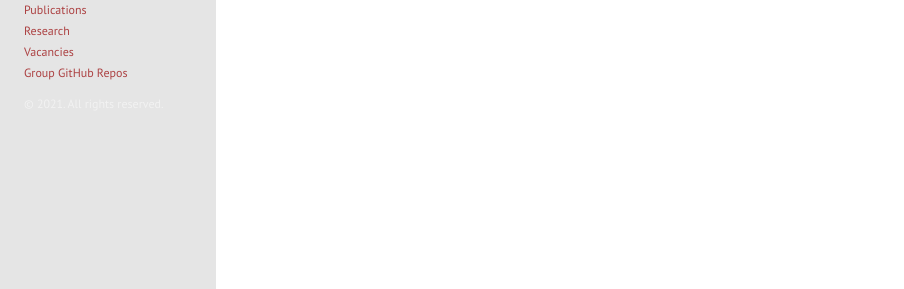
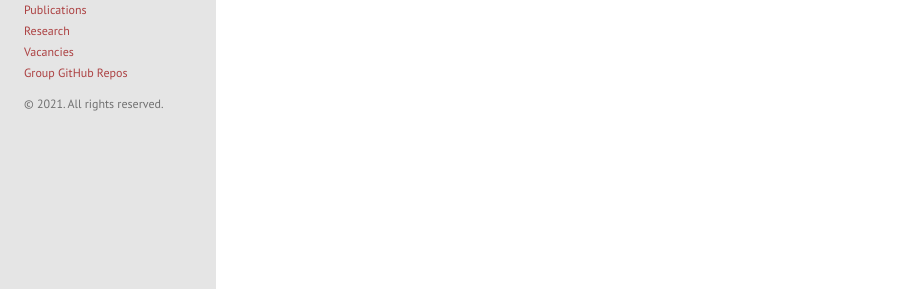
Before and after one commit to lrgresearch/oldwebsite, a Jekyll site: the page built from projects.md, in a window 1280 px wide. Shown: the part 207-496 px from the top of the page, without its empty margins (0-904 px from the left). Built offline with Jekyll 4.4.1, drawn with Linux system fonts in a browser that asks for light colours.

Commit message:
Update poole.css

```diff
--- a/public/css/poole.css
+++ b/public/css/poole.css
@@ -291,6 +291,7 @@ tbody tr:nth-child(odd) th {
   padding-right: 1rem;
   margin-left:  auto;
   margin-right: auto;
+  color: #717171;
 }
 
 
```
